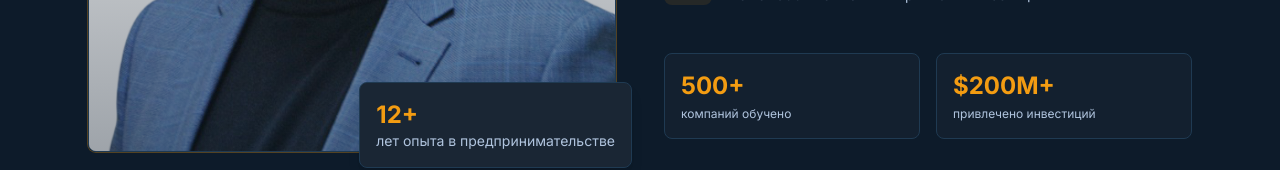
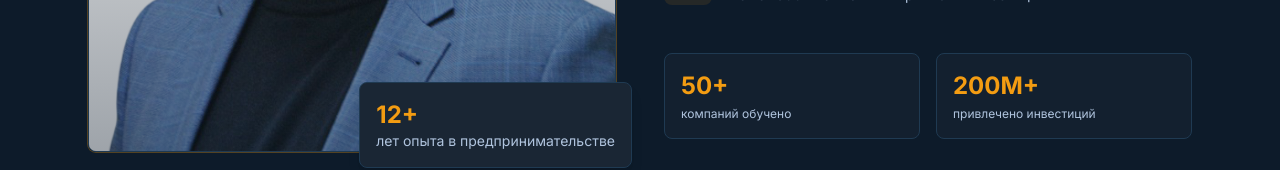
Before and after one commit to BulatMYP/v0-a-metrix-website, a Next.js app: page / in a window 1280 px wide. Shown: the part 11363-11533 px from the top of the page. Built offline with nearby package versions, Linux system fonts and the light colour scheme.

Commit message:
feat: update company training and investment figures in FounderSection

```diff
--- a/components/home/founder-section.tsx
+++ b/components/home/founder-section.tsx
@@ -95,11 +95,11 @@ export function FounderSection() {
             {/* Статистика */}
             <div className="mt-12 grid grid-cols-2 gap-4">
               <div className="bg-card/50 border border-border rounded-lg p-4">
-                <p className="text-2xl font-bold text-primary">500+</p>
+                <p className="text-2xl font-bold text-primary">50+</p>
                 <p className="text-xs text-muted-foreground mt-1">компаний обучено</p>
               </div>
               <div className="bg-card/50 border border-border rounded-lg p-4">
-                <p className="text-2xl font-bold text-primary">$200M+</p>
+                <p className="text-2xl font-bold text-primary">200M+</p>
                 <p className="text-xs text-muted-foreground mt-1">привлечено инвестиций</p>
               </div>
             </div>
```
